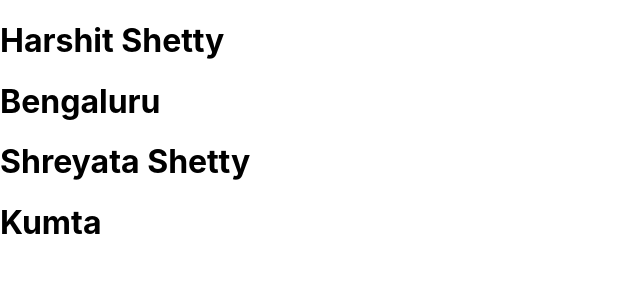
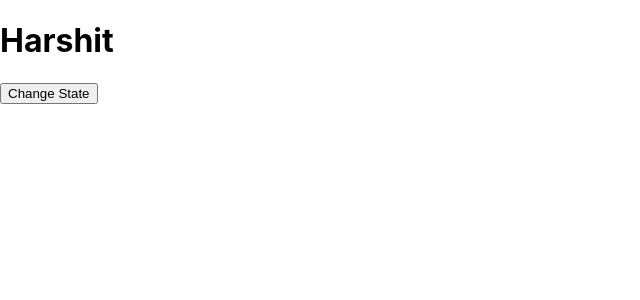
Before and after one commit to harshith1123/React-JS, a React (Create React App) app: page / in a window 1280 px wide. Shown: the top 300 px of the page, without its empty margins (0-640 px from the left). Built offline with nearby package versions, Linux system fonts and the light colour scheme.

Commit message:
Learned getDerivedStateFromProps in Updating Phase

```diff
--- /dev/null
+++ b/src/Updating1.js
@@ -0,0 +1,26 @@
+import React, { Component } from 'react'
+import Updating2 from './Updating2';
+
+export default class Updating1 extends Component {
+    constructor(){
+        super();
+        this.changeState = this.changeState.bind(this);
+        this.state = {
+            name1: "Harshit"
+        }
+    }
+    changeState(){
+        console.log("Changing the state in updating1 class");
+        this.setState({
+            name1: "Harshit Shetty"
+        })
+    }
+  render() {
+    return (
+      <div>
+        <Updating2 name1 = {this.state.name1}/>
+        <button type="button" onClick={this.changeState}>Change State</button>
+      </div>
+    )
+  }
+}
--- /dev/null
+++ b/src/Updating2.js
@@ -0,0 +1,27 @@
+import React, { Component } from 'react'
+
+export default class Updating2 extends Component {
+    constructor(props){
+        super(props);
+        this.state = {
+            name2: this.props.name1
+        }
+    }
+    static getDerivedStateFromProps(props,state){
+        console.log("getDerivedStateFromProps Called");
+        if(state.name2!==props.name1){
+            console.log("Updating the name");
+            return {name2:props.name1};
+        }
+        // console.log("Not updated state");
+        return null;
+    }
+  render() {
+    console.log(this.state.name2)
+    return (
+      <div>
+        <h1>{this.state.name2}</h1>
+      </div>
+    )
+  }
+}
--- a/src/index.js
+++ b/src/index.js
@@ -14,6 +14,7 @@ import Destructuring from './Destructuring';
 import Events from './Events';
 import BindEvent from './BindEvent';
 import Mounting1 from './Mounting1';
+import Updating1 from './Updating1';
 
 const root = ReactDOM.createRoot(document.getElementById('root'));
 const fruits = ["Orange", "Mango", "Strawberry"]
@@ -37,7 +38,8 @@ root.render(
     {/* <Destructuring name="Harshit Shetty" age = {22} arr ={fruits}/> */}
     {/* <Events name = "Harshit Gajanan Shetty"/> */}
     {/* <BindEvent/> */}
-    <Mounting1 city = "Bengaluru"/>
+    {/* <Mounting1 city = "Bengaluru"/> */}
+    <Updating1/>
   </React.StrictMode>
 );
 
```
